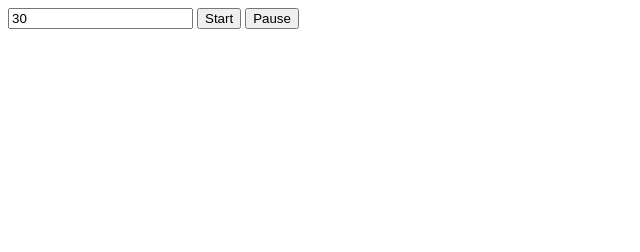
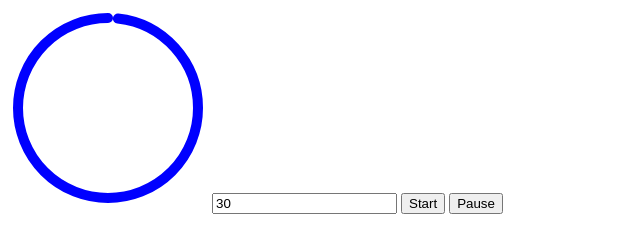
Before and after one commit to jcherven/little-timer, a plain HTML site: page index.html in a window 1280 px wide. Shown: the whole page, without its empty margins (0-640 px from the left). Drawn offline with Linux system fonts and the light colour scheme.

Commit message:
started drawing a svg for visual timer feedback

```diff
--- a/index.html
+++ b/index.html
@@ -1,11 +1,25 @@
 <!DOCTYPE html>
 <html lang="en">
   <head>
-	<meta charset="UTF-8">
+    <meta charset="UTF-8" />
     <title>yubi yubi</title>
   </head>
   <body>
-	<input id="duration" value="30">
+    <svg height="200" width="200">
+      <circle
+				r="90"
+				cx="100"
+				cy="100"
+				fill="transparent"
+				stroke="blue"
+				stroke-linecap="round"
+				stroke-width="10"
+				stroke-dasharray="560"
+				stroke-dashoffset="-10"
+				transform="rotate(-90 100 100)"
+			/>
+    </svg>
+    <input id="duration" value="30" />
     <button id="start">Start</button>
     <button id="pause">Pause</button>
     <script src="Timer.js"></script>
```
Lines whose indentation alone changed are shown as unchanged.
